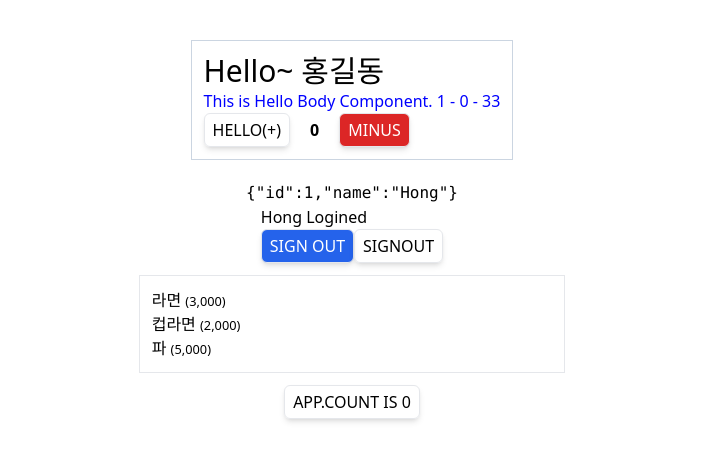
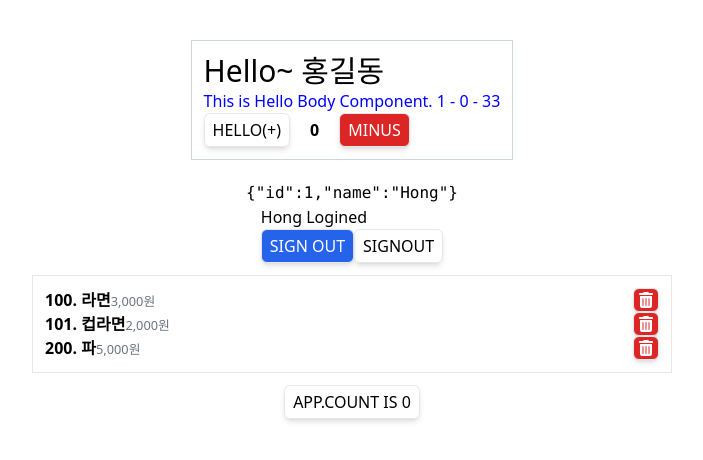
Before and after one commit to j0j00h/hana4_teacher, a React (Vite) app in the folder rbvite/: page / in a window 1280 px wide. Shown: the top 460 px of the page, without its empty margins (288-991 px from the left). Built offline with nearby package versions, Linux system fonts and the light colour scheme.

Commit message:
removeCartItem

```diff
--- a/rbvite/package.json
+++ b/rbvite/package.json
@@ -12,7 +12,8 @@
   },
   "dependencies": {
     "react": "^18.3.1",
-    "react-dom": "^18.3.1"
+    "react-dom": "^18.3.1",
+    "react-icons": "^5.3.0"
   },
   "devDependencies": {
     "@eslint/js": "^9.9.0",
--- a/rbvite/src/App.tsx
+++ b/rbvite/src/App.tsx
@@ -22,12 +22,11 @@ function App() {
 
   const plusCount = () => {
     // setCount((pre) => pre + 1);
-    // setCount((pre) => {
-    //   const newer = pre + 1;
-    //   console.log('🚀  newer:', newer, count);
-    //   // setOtherState...
-    //   return newer;
-    // });
+    setCount((pre) => {
+      const newer = pre + 1;
+      // 여기서 변경된 newer(count)를 사용해야 함!
+      return newer;
+    });
     flushSync(() => setCount((c) => c + 1));
     // setOtherState... ver18.2
     console.log('🚀  count:', count, document.getElementById('cnt')?.innerText);
@@ -47,6 +46,18 @@ function App() {
 
   // console.log('Apppppp');
 
+  const removeCartItem = (toRemoveId: number) => {
+    // patten 1)
+    // session.cart = session.cart.filter(({ id }) => id !== toRemoveId);
+    // setSession({ ...session });
+
+    // patten 2)
+    setSession({
+      ...session,
+      cart: session.cart.filter(({ id }) => id !== toRemoveId),
+    });
+  };
+
   return (
     <div className='mt-5 flex flex-col items-center'>
       <Hello
@@ -58,7 +69,12 @@ function App() {
       />
       <hr />
       <pre>{JSON.stringify(session.loginUser)}</pre>
-      <My session={session} logout={logout} login={login} />
+      <My
+        session={session}
+        logout={logout}
+        login={login}
+        removeCartItem={removeCartItem}
+      />
       <div className='card'>
         <button
           onClick={() => {
--- a/rbvite/src/components/Login.tsx
+++ b/rbvite/src/components/Login.tsx
@@ -1,4 +1,4 @@
-import { FormEvent, useState } from 'react';
+import { ChangeEvent, FormEvent, useState } from 'react';
 import Button from './atoms/Button';
 import LabelInput from './molecules/LabelInput';
 
@@ -35,6 +35,10 @@ export default function Login({
   //   login(+id.value, name.value);
   // };
 
+  const changeName = (e: ChangeEvent<HTMLInputElement>) => {
+    setName(e.currentTarget.value);
+  };
+
   return (
     <>
       <form onSubmit={signIn} className='border p-4'>
@@ -43,11 +47,7 @@ export default function Login({
           type='number'
           onChange={(e) => setId(+e.currentTarget.value)}
         />
-        <LabelInput
-          label='Name'
-          type='text'
-          onChange={(e) => setName(e.currentTarget.value)}
-        />
+        <LabelInput label='Name' type='text' onChange={changeName} />
         {/* <div className='flex'>
         <label htmlFor='id' className='w-24'>
           ID:
--- a/rbvite/src/components/My.tsx
+++ b/rbvite/src/components/My.tsx
@@ -1,3 +1,4 @@
+import { FaTrashCan } from 'react-icons/fa6';
 import { Session } from '../App.tsx';
 import Login from './Login.tsx';
 import Profile from './Profile.tsx';
@@ -6,9 +7,16 @@ type Props = {
   session: Session;
   logout: () => void;
   login: (id: number, name: string) => void;
+  removeCartItem: (id: number) => void;
 };
 
-export default function My({ session, logout, login }: Props) {
+export default function My({ session, logout, login, removeCartItem }: Props) {
+  const removeItem = (id: number) => {
+    if (confirm('Are u sure?')) {
+      removeCartItem(id);
+    }
+  };
+
   return (
     <>
       {session.loginUser ? (
@@ -17,12 +25,27 @@ export default function My({ session, logout, login }: Props) {
         <Login login={login} />
       )}
 
-      <ul className='my-3 w-1/3 border p-3'>
-        {session.cart.map(({ id, name, price }) => (
-          <li key={id}>
-            {name} <small>({price.toLocaleString()})</small>
-          </li>
-        ))}
+      <ul className='my-3 w-1/2 border p-3'>
+        {session.cart?.length ? (
+          session.cart.map(({ id, name, price }) => (
+            <li key={id} className='flex justify-between'>
+              <strong>
+                {id}. {name}
+                <small className='font-light text-gray-500'>
+                  {price.toLocaleString()}원
+                </small>
+              </strong>
+              <button
+                onClick={() => removeItem(id)}
+                className='btn btn-danger px-1 py-0'
+              >
+                <FaTrashCan />
+              </button>
+            </li>
+          ))
+        ) : (
+          <li className='text-slate-500'>There is no items.</li>
+        )}
       </ul>
     </>
   );
```
Also changed, not shown: 1 other file (tests, documents, lock files or other folders).
